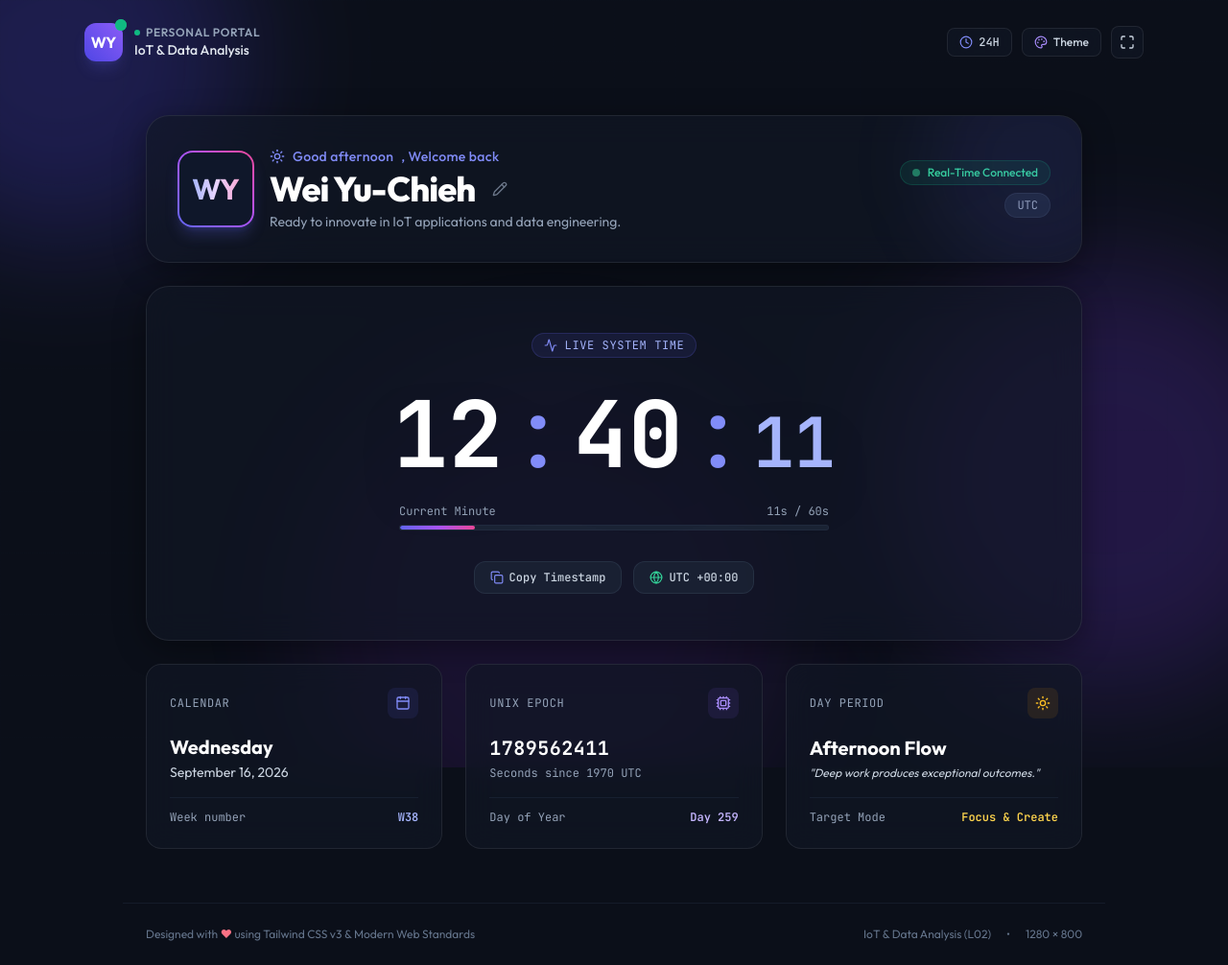
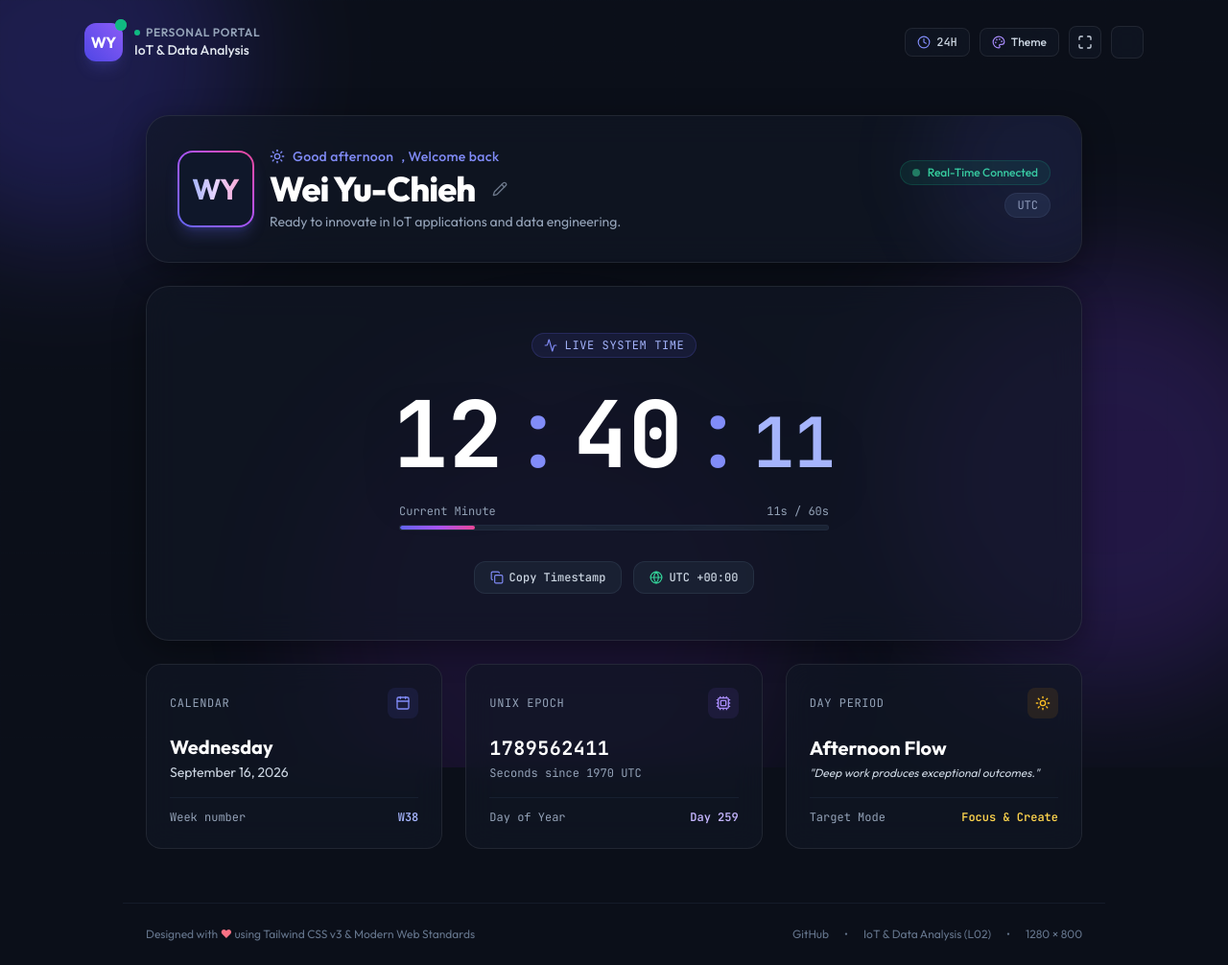
Before and after one commit to marukomaru777/260916-DIC, a website: page index.html in a window 1280 px wide. Shown: the whole page at 96% size. Drawn offline with nearby package versions, Linux system fonts and the light colour scheme.

Commit message:
feat: add GitHub repository links to README and web app header/footer

```diff
--- a/index.html
+++ b/index.html
@@ -82,6 +82,11 @@
       <button id="fullscreen-toggle" class="p-2 rounded-lg glass-card glass-card-hover text-slate-300 hover:text-white transition-all cursor-pointer" title="Toggle Fullscreen">
         <i data-lucide="maximize" class="w-4 h-4"></i>
       </button>
+
+      <!-- GitHub Repo Link -->
+      <a href="https://github.com/marukomaru777/260916-DIC" target="_blank" rel="noopener noreferrer" class="p-2 rounded-lg glass-card glass-card-hover text-slate-300 hover:text-white transition-all cursor-pointer flex items-center justify-center" title="View Source on GitHub">
+        <i data-lucide="github" class="w-4 h-4"></i>
+      </a>
     </div>
   </header>
 
@@ -287,7 +292,12 @@
     <div>
       Designed with <span class="text-rose-400">♥</span> using Tailwind CSS v3 & Modern Web Standards
     </div>
-    <div class="flex items-center gap-4">
+    <div class="flex items-center gap-3 sm:gap-4">
+      <a href="https://github.com/marukomaru777/260916-DIC" target="_blank" rel="noopener noreferrer" class="hover:text-slate-300 transition-colors flex items-center gap-1">
+        <i data-lucide="github" class="w-3.5 h-3.5"></i>
+        <span>GitHub</span>
+      </a>
+      <span>•</span>
       <span class="hover:text-slate-300 transition-colors">IoT & Data Analysis (L02)</span>
       <span>•</span>
       <span id="client-resolution">1920 × 1080</span>
```
Also changed, not shown: README.md, dist/output.css.
